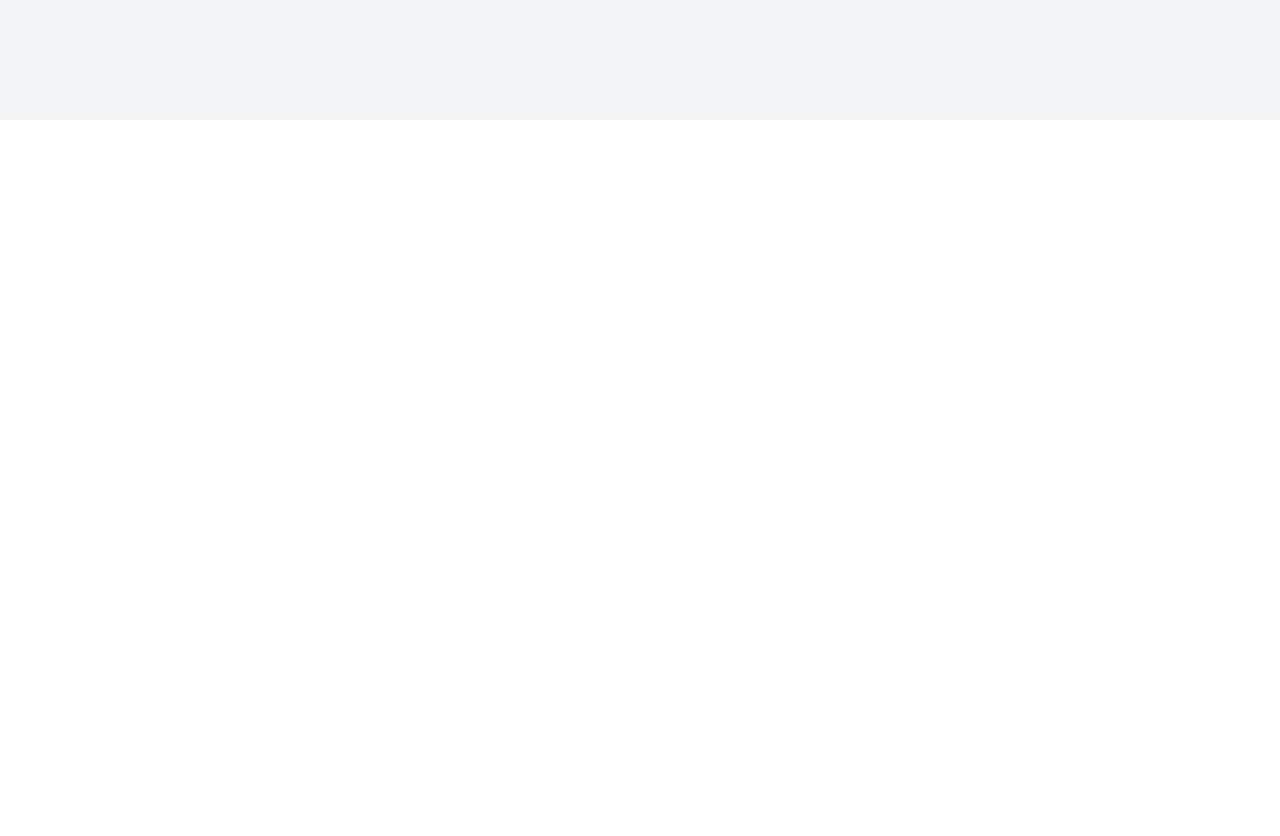
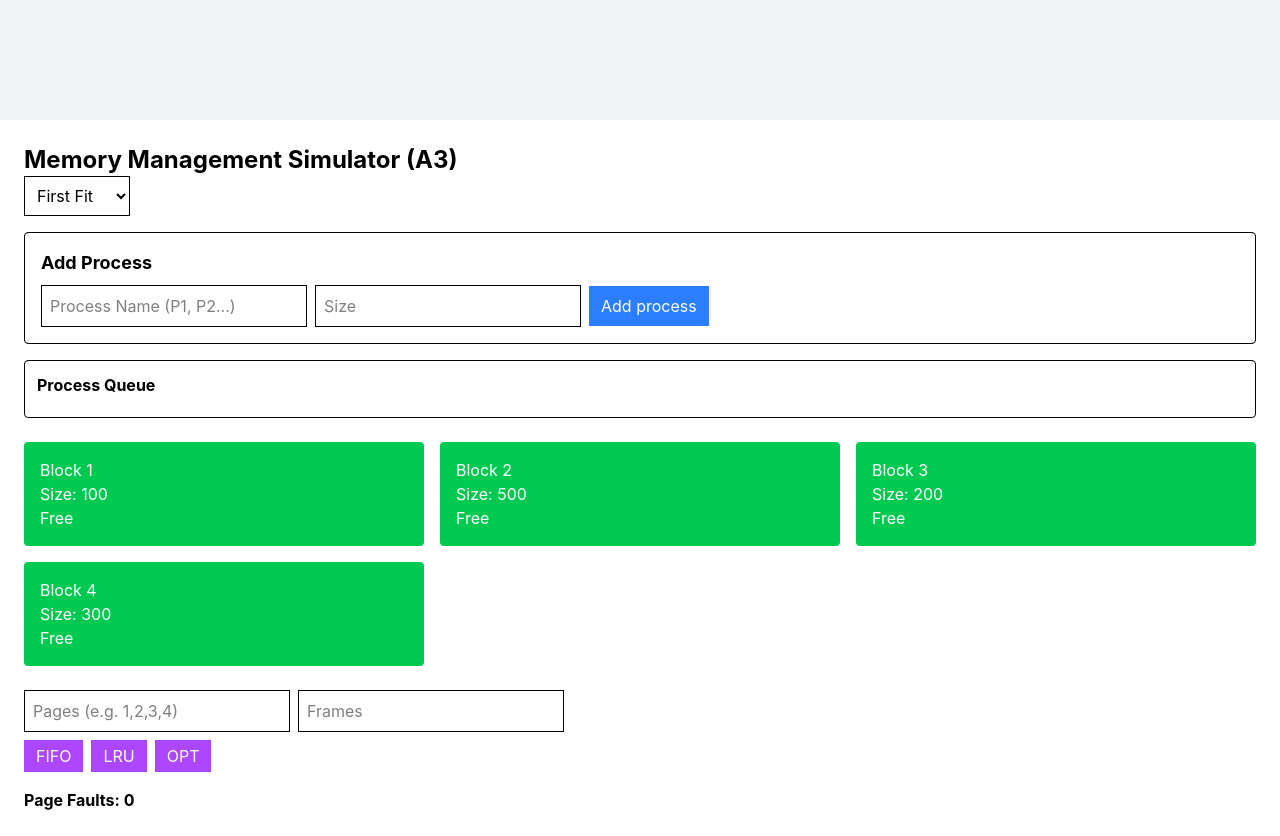
Before and after one commit to AzharMehmood4/os-simulation, a React (Vite) app: page / in a window 1280 px wide. Shown: the part 680-1516 px from the top of the page. Before the commit the page ends 800 px from the top, so only its background shows below. Built offline with nearby package versions, Linux system fonts and the light colour scheme.

Commit message:
A3 update

```diff
--- a/src/App.jsx
+++ b/src/App.jsx
@@ -4,13 +4,19 @@ import AlgorithmSelector from "./components/AlgorithmSelector";
 import ResultsTable from "./components/ResultsTable";
 import GanttChart from "./components/GanttChart";
 import MetricsCard from "./components/MetricsCard";
-
 import { fcfs } from "./algorithms/fcfs";
 import { sjn } from "./algorithms/sjn";
 import { priorityScheduling } from "./algorithms/priority";
 import { roundRobin } from "./algorithms/roundRobin";
 import DeadlockSimulator from "./components/DeadlockSimulator";
 import MemoryManager from "./components/MemoryManager";
+import MemoryBlocks from "./components/MemoryBlocks";
+import Controls from "./components/Controls";
+import PageReplacement from "./components/PageReplacement";
+import Processf from "./components/processf";
+import ProcessQueue from "./components/ProcessQueue";
+import { firstFit, bestFit, worstFit } from "./algorithms/allocation";
+import { fifo, lru, opt } from "./algorithms/replacement";
 
 export default function App() {
   const [view, setView] = useState("SCHEDULING");
@@ -19,7 +25,7 @@ export default function App() {
   const [algorithm, setAlgorithm] = useState("FCFS");
   const [quantum, setQuantum] = useState(2);
 
-  const addProcess = (p) => setProcesses([...processes,p]);
+  const addProcess = (p) => setProcesses([...processes, p]);
 
   const runAlgorithm = () => {
     let output;
@@ -29,37 +35,62 @@ export default function App() {
     else if (algorithm === "RR") output = roundRobin(processes, quantum);
     setResult(output);
   };
+  const addProces = (name, size) => {
+    const newProcess = { name, size };
+    setProcessQueue([...processQueue, newProcess]);
 
-  // return (
-  //   <div className="min-h-screen bg-gray-100 p-6">
-  //     <div className="max-w-6xl mx-auto bg-white shadow-lg rounded-xl p-6">
-  //       <h1 className="text-3xl font-bold mb-4 text-center">OS Scheduling Simulator (Assignment 1)</h1>
-  //       <ProcessForm onAdd={addProcess} />
-  //       <AlgorithmSelector algorithm={algorithm} setAlgorithm={setAlgorithm} quantum={quantum} setQuantum={setQuantum} />
-  //       <button className="bg-blue-500 text-white px-4 py-2 rounded" onClick={runAlgorithm}>Run Algorithm</button>
+    let index;
 
-  //       {result && (
-  //         <>
-  //           <ResultsTable processes={result.processes} />
-  //           <GanttChart gantt={result.gantt} />
-  //           <MetricsCard processes={result.processes} totalTime={result.totalTime} />
-  //           <DeadlockSimulator processes={processes} />
-  //         </>
-  //       )}
-  //     </div>
-  //   </div>
-  // );
+    if (algo === "first") {
+      index = firstFit(blocks, size);
+    } else if (algo === "best") {
+      index = bestFit(blocks, size);
+    } else {
+      index = worstFit(blocks, size);
+    }
+
+    if (index !== -1) {
+      const updated = [...blocks];
+      updated[index].allocated = true;
+      updated[index].process = name;
+      setBlocks(updated);
+    } else {
+      alert(`${name} is waiting (No memory available)`);
+    }
+  };
+  const [blocks, setBlocks] = useState([
+    { size: 100, allocated: false, process: null },
+    { size: 500, allocated: false, process: null },
+    { size: 200, allocated: false, process: null },
+    { size: 300, allocated: false, process: null },
+  ]);
+
+  const [processQueue, setProcessQueue] = useState([]);
+
+  const [algo, setAlgo] = useState("first");
+  const [pageFaults, setPageFaults] = useState(0);
+
+  const runFIFO = (pages, frames) => {
+    setPageFaults(fifo(pages, frames));
+  };
+
+  const runLRU = (pages, frames) => {
+    setPageFaults(lru(pages, frames));
+  };
+
+  const runOPT = (pages, frames) => {
+    setPageFaults(opt(pages, frames));
+  };
   return (
+    <>
       <div className="min-h-screen bg-gray-100 p-6">
         <div className="max-w-6xl mx-auto bg-white shadow-lg rounded-xl p-6">
-
           <h1 className="text-3xl font-bold mb-6 text-center">
             OS Simulation Tool
           </h1>
 
-      {/* 🔷 NAVIGATION */}
+          {/*NAVIGATION */}
           <div className="flex justify-center gap-4 mb-6">
-
             <button
               onClick={() => setView("SCHEDULING")}
               className="bg-blue-500 text-white px-4 py-2 rounded"
@@ -80,10 +111,9 @@ export default function App() {
             >
               Memory (A3)
             </button>
-
           </div>
 
-      {/* 🔷 SCHEDULING VIEW */}
+          {/*SCHEDULING VIEW */}
           {view === "SCHEDULING" && (
             <>
               <ProcessForm onAdd={addProcess} />
@@ -115,18 +145,39 @@ export default function App() {
             </>
           )}
 
-      {/* 🔷 DEADLOCK VIEW */}
-      {view === "DEADLOCK" && (
-        <DeadlockSimulator processes={processes} />
-      )}
+          {/* DEADLOCK VIEW */}
+          {view === "DEADLOCK" && <DeadlockSimulator processes={processes} />}
 
-      {/* 🔷 MEMORY VIEW */}
-      {view === "MEMORY" && (
-        <MemoryManager processes={processes} />
-      )}
-
+          {/*MEMORY VIEW */}
+          {view === "MEMORY" && <MemoryManager processes={processes} />}
         </div>
       </div>
+      <div className="p-6">
+        <h1 className="text-2xl font-bold">Memory Management Simulator (A3)</h1>
+
+        {/* <Controls setAlgo={setAlgo} /> */}
+        <div className="mb-4">
+          <select
+            value={algo}
+            onChange={(e) => setAlgo(e.target.value)}
+            className="border p-2"
+          >
+            <option value="first">First Fit</option>
+            <option value="best">Best Fit</option>
+            <option value="worst">Worst Fit</option>
+          </select>
+        </div>
+        <Processf addProcess={addProces} />
+        <ProcessQueue queue={processQueue} />
+        <MemoryBlocks blocks={blocks} />
+
+        <PageReplacement
+          runFIFO={runFIFO}
+          runLRU={runLRU}
+          runOPT={runOPT}
+          result={pageFaults}
+        />
+      </div>
+    </>
   );
-
 }
--- /dev/null
+++ b/src/algorithms/allocation.js
@@ -0,0 +1,23 @@
+export function firstFit(blocks, size) {
+  return blocks.findIndex(b => !b.allocated && b.size >= size);
+}
+
+export function bestFit(blocks, size) {
+  let best = -1;
+  blocks.forEach((b, i) => {
+    if (!b.allocated && b.size >= size) {
+      if (best === -1 || b.size < blocks[best].size) best = i;
+    }
+  });
+  return best;
+}
+
+export function worstFit(blocks, size) {
+  let worst = -1;
+  blocks.forEach((b, i) => {
+    if (!b.allocated && b.size >= size) {
+      if (worst === -1 || b.size > blocks[worst].size) worst = i;
+    }
+  });
+  return worst;
+}
--- a/src/algorithms/paging.js
+++ b/src/algorithms/paging.js
@@ -1,3 +1,6 @@
+export function calculatePages(size, pageSize) {
+  return Math.ceil(size / pageSize);
+}
 /* ================= FIFO ================= */
 export function fifoPageReplacement(pages, frames) {
   let memory = [];
--- /dev/null
+++ b/src/algorithms/replacement.js
@@ -0,0 +1,69 @@
+export function fifo(pages, capacity) {
+  let memory = [], queue = [], faults = 0;
+
+  pages.forEach(p => {
+    if (!memory.includes(p)) {
+      faults++;
+      if (memory.length >= capacity) {
+        const removed = queue.shift();
+        memory = memory.filter(x => x !== removed);
+      }
+      memory.push(p);
+      queue.push(p);
+    }
+  });
+
+  return faults;
+}
+
+export function lru(pages, capacity) {
+  let memory = [], faults = 0;
+
+  pages.forEach(p => {
+    const index = memory.indexOf(p);
+
+    if (index === -1) {
+      faults++;
+      if (memory.length >= capacity) memory.shift();
+    } else {
+      memory.splice(index, 1);
+    }
+
+    memory.push(p);
+  });
+
+  return faults;
+}
+
+export function opt(pages, capacity) {
+  let memory = [], faults = 0;
+
+  for (let i = 0; i < pages.length; i++) {
+    let p = pages[i];
+
+    if (!memory.includes(p)) {
+      faults++;
+
+      if (memory.length < capacity) {
+        memory.push(p);
+      } else {
+        let farthest = -1, idx = -1;
+
+        for (let j = 0; j < memory.length; j++) {
+          let k;
+          for (k = i + 1; k < pages.length; k++) {
+            if (memory[j] === pages[k]) break;
+          }
+          if (k > farthest) {
+            farthest = k;
+            idx = j;
+          }
+        }
+
+        memory[idx] = p;
+      }
+    }
+  }
+
+  return faults;
+}
--- /dev/null
+++ b/src/components/Controls.jsx
@@ -0,0 +1,14 @@
+export default function Controls({ setAlgo }) {
+  return (
+    <div className="mt-4">
+      <select
+        onChange={e => setAlgo(e.target.value)}
+        className="border p-2"
+      >
+        <option value="first">First Fit</option>
+        <option value="best">Best Fit</option>
+        <option value="worst">Worst Fit</option>
+      </select>
+    </div>
+  );
+}
--- /dev/null
+++ b/src/components/MemoryBlocks.jsx
@@ -0,0 +1,44 @@
+// export default function MemoryBlocks({ blocks }) {
+//   return (
+//     <div className="grid grid-cols-3 gap-4 mt-4">
+//       {blocks.map((b, i) => (
+//         <div
+//           key={i}
+//           className={`p-4 rounded-xl text-white ${
+//             b.allocated ? "bg-red-500" : "bg-green-500"
+//           }`}
+//         >
+//           <p>Block {i}</p>
+//           <p>Size: {b.size}</p>
+//           <p>{b.allocated ? "Allocated" : "Free"}</p>
+//         </div>
+//       ))}
+//     </div>
+//   );
+// }
+
+export default function MemoryBlocks({ blocks }) {
+  return (
+    <div className="grid grid-cols-3 gap-4 mt-6">
+
+      {blocks.map((b, i) => (
+        <div
+          key={i}
+          className={`p-4 rounded text-white ${
+            b.allocated ? "bg-red-500" : "bg-green-500"
+          }`}
+        >
+          <p>Block {i + 1}</p>
+          <p>Size: {b.size}</p>
+
+          {b.allocated ? (
+            <p>Process: {b.process}</p>
+          ) : (
+            <p>Free</p>
+          )}
+        </div>
+      ))}
+
+    </div>
+  );
+}
--- /dev/null
+++ b/src/components/PageReplacement.jsx
@@ -0,0 +1,35 @@
+import { useState } from "react";
+
+export default function PageReplacement({ runFIFO, runLRU, runOPT, result }) {
+  const [pages, setPages] = useState("");
+  const [frames, setFrames] = useState("");
+
+  const parsePages = () => pages.split(",").map(Number);
+
+  return (
+    <div className="mt-6">
+      <input
+        placeholder="Pages (e.g. 1,2,3,4)"
+        value={pages}
+        onChange={e => setPages(e.target.value)}
+        className="border p-2 mr-2"
+      />
+
+      <input
+        type="number"
+        placeholder="Frames"
+        value={frames}
+        onChange={e => setFrames(e.target.value)}
+        className="border p-2 mr-2"
+      />
+
+      <div className="mt-2">
+        <button onClick={() => runFIFO(parsePages(), Number(frames))} className="mr-2 bg-purple-500 text-white px-3 py-1">FIFO</button>
+        <button onClick={() => runLRU(parsePages(), Number(frames))} className="mr-2 bg-purple-500 text-white px-3 py-1">LRU</button>
+        <button onClick={() => runOPT(parsePages(), Number(frames))} className="bg-purple-500 text-white px-3 py-1">OPT</button>
+      </div>
+
+      <h2 className="mt-4 font-bold">Page Faults: {result}</h2>
+    </div>
+  );
+}
--- a/src/components/PagingSimulator.jsx
+++ b/src/components/PagingSimulator.jsx
@@ -26,7 +26,7 @@ export default function PagingSimulator() {
     <div className="mt-10 p-6 bg-white rounded-xl shadow-lg">
 
       <h2 className="text-xl font-bold text-center text-green-700 mb-4">
-        Paging & Page Replacement (A3)
+        Paging & Page Replacement
       </h2>
 
       {/* INPUT */}
--- /dev/null
+++ b/src/components/ProcessQueue.jsx
@@ -0,0 +1,15 @@
+export default function ProcessQueue({ queue }) {
+  return (
+    <div className="mt-4 p-3 border rounded">
+      <h3 className="font-bold">Process Queue</h3>
+
+      <div className="flex gap-2 mt-2">
+        {queue.map((p, i) => (
+          <span key={i} className="bg-gray-300 px-2 py-1 rounded">
+            {p.name}
+          </span>
+        ))}
+      </div>
+    </div>
+  );
+}
--- /dev/null
+++ b/src/components/processf.jsx
@@ -0,0 +1,68 @@
+// import { useState } from "react";
+
+// export default function Processf({ addProces }) {
+//   const [size, setSize] = useState("");
+
+//   return (
+//     <div className="mt-4">
+//       <input
+//         type="number"
+//         placeholder="Process Size"
+//         value={size}
+//         onChange={e => setSize(e.target.value)}
+//         className="border p-2 mr-2"
+//       />
+//       <button
+//         onClick={() => {
+//           addProces(Number(size));
+//           setSize("");
+//         }}
+//         className="bg-blue-500 text-white px-4 py-2 rounded"
+//       >
+//         Add Process
+//       </button>
+//     </div>
+//   );
+// }
+
+
+import { useState } from "react";
+
+export default function ProcessForm({ addProcess }) {
+  const [name, setName] = useState("");
+  const [size, setSize] = useState("");
+
+  return (
+    <div className="p-4 border rounded">
+
+      <h2 className="font-bold text-lg mb-2">Add Process</h2>
+
+      <input
+        placeholder="Process Name (P1, P2...)"
+        value={name}
+        onChange={(e) => setName(e.target.value)}
+        className="border p-2 mr-2"
+      />
+
+      <input
+        type="number"
+        placeholder="Size"
+        value={size}
+        onChange={(e) => setSize(e.target.value)}
+        className="border p-2 mr-2"
+      />
+
+      <button
+        onClick={() => {
+          addProcess(name, Number(size));
+          setName("");
+          setSize("");
+        }}
+        className="bg-blue-500 text-white px-3 py-2"
+      >
+        Add process
+      </button>
+
+    </div>
+  );
+}
```
Also changed, not shown: src/components/ProcessForm.jsx (line endings or trailing spaces), vite.svg (added). Lines whose indentation alone changed are shown as unchanged.
